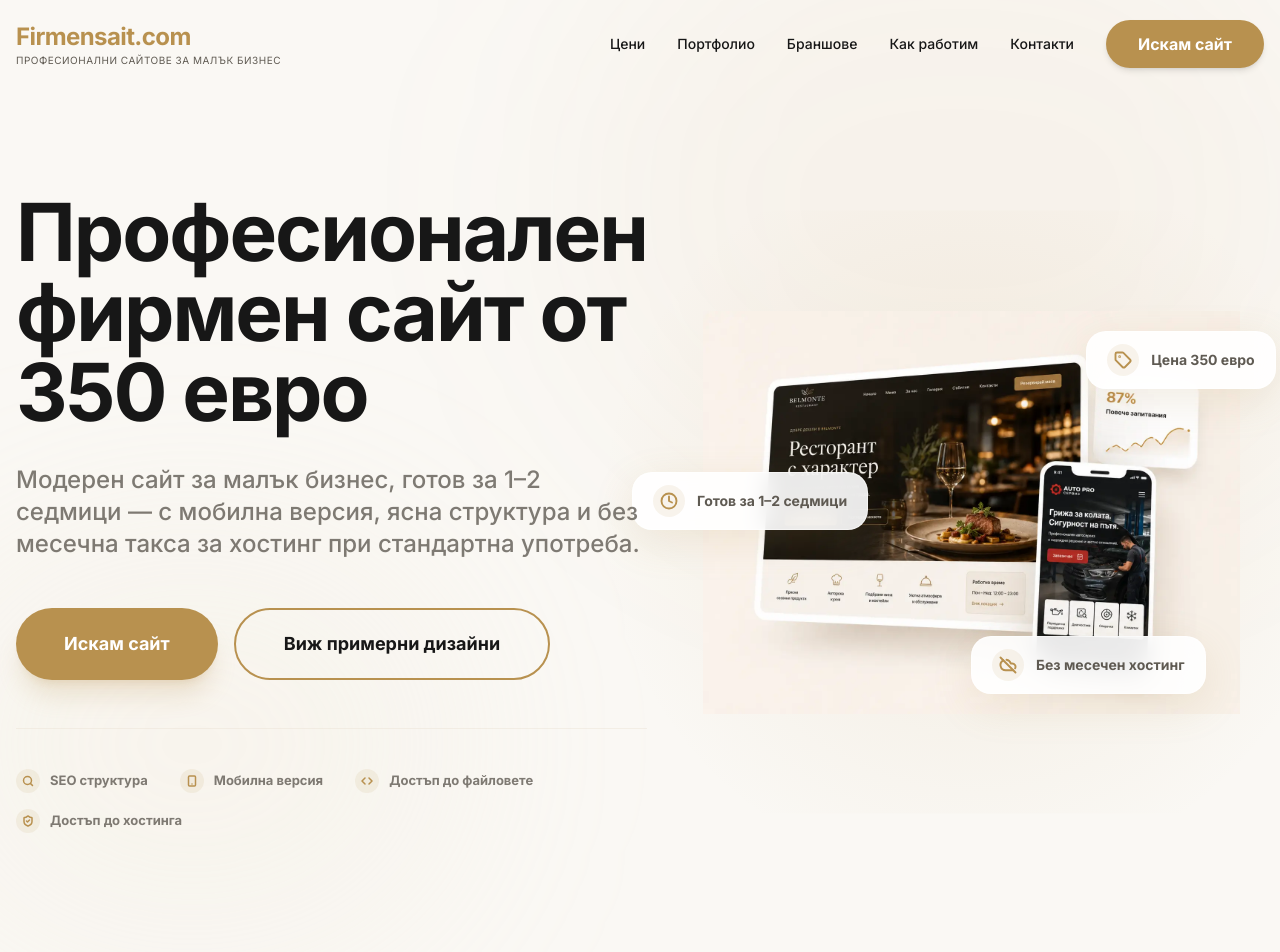
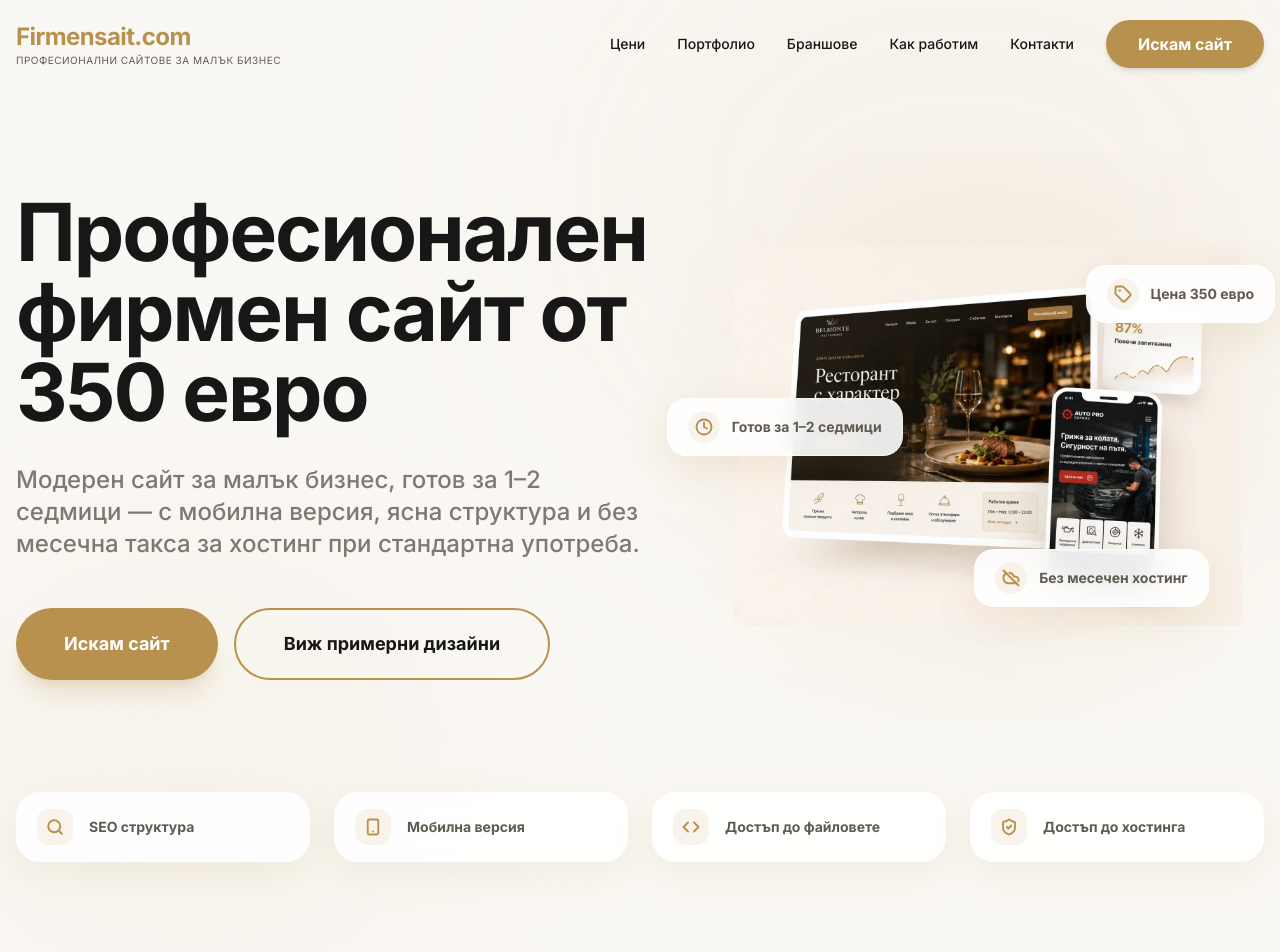
Before and after one commit to Rocka374/firmensait.com, a Next.js app: page / in a window 1280 px wide. Shown: the top 952 px of the page. Built offline with nearby package versions, Linux system fonts and the light colour scheme.

Commit message:
[dyad] Обновяване на баджовете под Hero секцията с премиум дизайн и подредба по един на ред за мобилни устройства. - wrote 1 file(s) + extra files edited outside of Dyad

```diff
--- a/src/components/Hero.tsx
+++ b/src/components/Hero.tsx
@@ -15,6 +15,27 @@ import {
 } from "lucide-react";
 import Button from "./Button";
 import { cn } from "@/lib/utils";
+
+// Reusable Premium Badge Component
+const HeroBadge = ({
+  children,
+  icon: Icon,
+  className
+}: {
+  children: React.ReactNode;
+  icon: any;
+  className?: string;
+}) => (
+  <div className={cn(
+    "bg-white/90 backdrop-blur-md border border-white/50 shadow-[0_12px_40px_rgba(184,145,79,0.12)] px-5 py-4 rounded-[1.5rem] flex items-center gap-4 transition-all duration-300 hover:shadow-[0_15px_45px_rgba(184,145,79,0.18)]",
+    className
+  )}>
+    <div className="w-9 h-9 bg-primary/10 rounded-xl flex items-center justify-center text-primary shrink-0">
+      <Icon size={18} strokeWidth={2.5} />
+    </div>
+    <span className="text-sm font-bold text-secondary whitespace-nowrap">{children}</span>
+  </div>
+);
 
 const FloatingBadge = ({
   children,
@@ -43,32 +64,14 @@ const FloatingBadge = ({
   </motion.div>
 );
 
-const TrustRowItem = ({ icon: Icon, children }: { icon: any, children: React.ReactNode }) => (
-  <div className="flex items-center gap-2.5">
-    <div className="w-6 h-6 bg-primary/10 rounded-full flex items-center justify-center text-primary shrink-0">
-      <Icon size={12} strokeWidth={3} />
-    </div>
-    <span className="text-[11px] md:text-[13px] font-bold text-secondary/80 whitespace-nowrap">{children}</span>
-  </div>
-);
-
 export default function Hero() {
   const { hero } = homeContent;
 
-  const desktopTrustRow = [
+  const trustBadges = [
     { label: "SEO структура", icon: Search },
     { label: "Мобилна версия", icon: Smartphone },
     { label: "Достъп до файловете", icon: Code },
     { label: "Достъп до хостинга", icon: ShieldCheck },
-  ];
-
-  const mobileProofGrid = [
-    { label: "Цена 350 евро", icon: Tag },
-    { label: "Готов за 1–2 седмици", icon: Clock },
-    { label: "Без месечен хостинг", icon: CloudOff },
-    { label: "Мобилна версия", icon: Smartphone },
-    { label: "SEO структура", icon: Search },
-    { label: "Достъп до файловете", icon: Code },
   ];
 
   return (
@@ -78,7 +81,7 @@ export default function Hero() {
       <div className="absolute bottom-[5%] left-[-5%] w-[40%] h-[40%] bg-accent/20 rounded-full blur-[100px] pointer-events-none" />
 
       <div className="container mx-auto px-4 max-w-[1400px] relative z-10">
-        <div className="flex flex-col lg:flex-row items-center gap-12 lg:gap-8">
+        <div className="flex flex-col lg:flex-row items-center gap-12 lg:gap-16 mb-20 md:mb-28">
 
           {/* Left Content */}
           <div className="flex-1 lg:flex-[0.9] text-center lg:text-left relative z-20">
@@ -89,7 +92,7 @@ export default function Hero() {
               {hero.subtitle}
             </p>
 
-            <div className="flex flex-col sm:flex-row justify-center lg:justify-start gap-4 mb-10 md:mb-12">
+            <div className="flex flex-col sm:flex-row justify-center lg:justify-start gap-4">
               <Button variant="primary" size="lg" href="#kontakti" className="w-full sm:w-auto px-12 py-5 shadow-xl shadow-primary/20">
                 {hero.primaryCTA}
               </Button>
@@ -97,25 +100,10 @@ export default function Hero() {
                 {hero.secondaryCTA}
               </Button>
             </div>
-
-            {/* Desktop Trust Row */}
-            <div className="hidden md:flex flex-wrap items-center justify-center lg:justify-start gap-x-8 gap-y-4 pt-10 border-t border-border/40">
-              {desktopTrustRow.map((item, idx) => (
-                <TrustRowItem key={idx} icon={item.icon}>{item.label}</TrustRowItem>
-              ))}
-            </div>
-
-            {/* Mobile Proof Grid */}
-            <div className="grid grid-cols-2 md:hidden gap-x-4 gap-y-5 pt-8 border-t border-border/40 text-left">
-              {mobileProofGrid.map((item, idx) => (
-                <TrustRowItem key={idx} icon={item.icon}>{item.label}</TrustRowItem>
-              ))}
-            </div>
           </div>
 
           {/* Right Visual Showcase */}
           <div className="flex-1 lg:flex-[1.1] w-full relative max-w-[850px] lg:max-w-none mx-auto py-10 lg:py-0 z-10">
-            {/* Glow Behind Image */}
             <div className="absolute inset-0 bg-[radial-gradient(circle_at_center,_rgba(184,145,79,0.12)_0%,_transparent_70%)] pointer-events-none transform scale-150" />
 
             <div className="relative z-10 w-full aspect-[16/11]">
@@ -146,6 +134,21 @@ export default function Hero() {
             </div>
           </div>
         </div>
+
+        {/* Full Width Trust Badges Grid */}
+        <motion.div
+          initial={{ opacity: 0, y: 30 }}
+          whileInView={{ opacity: 1, y: 0 }}
+          viewport={{ once: true }}
+          transition={{ duration: 0.8 }}
+          className="grid grid-cols-1 sm:grid-cols-2 lg:grid-cols-4 gap-4 md:gap-6"
+        >
+          {trustBadges.map((badge, idx) => (
+            <HeroBadge key={idx} icon={badge.icon}>
+              {badge.label}
+            </HeroBadge>
+          ))}
+        </motion.div>
       </div>
     </section>
   );
```
